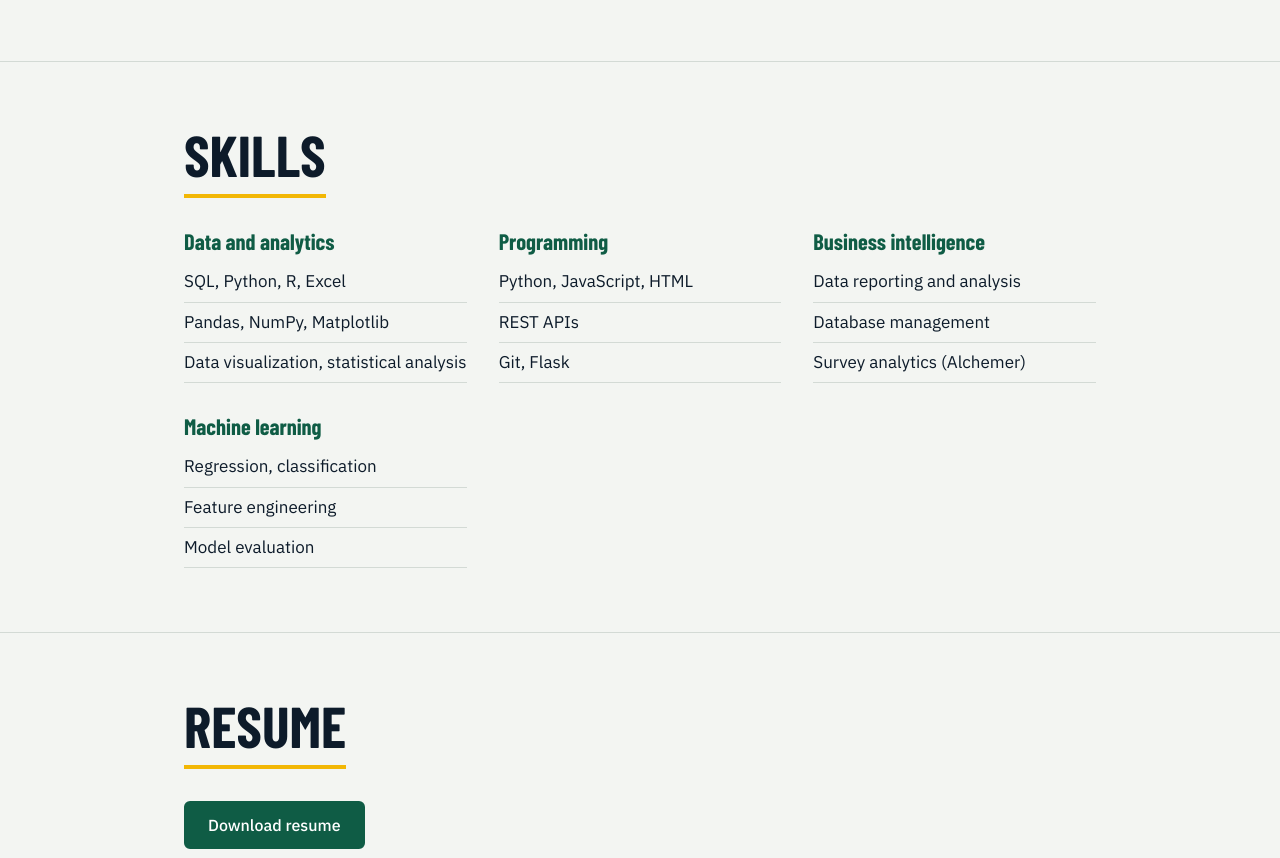
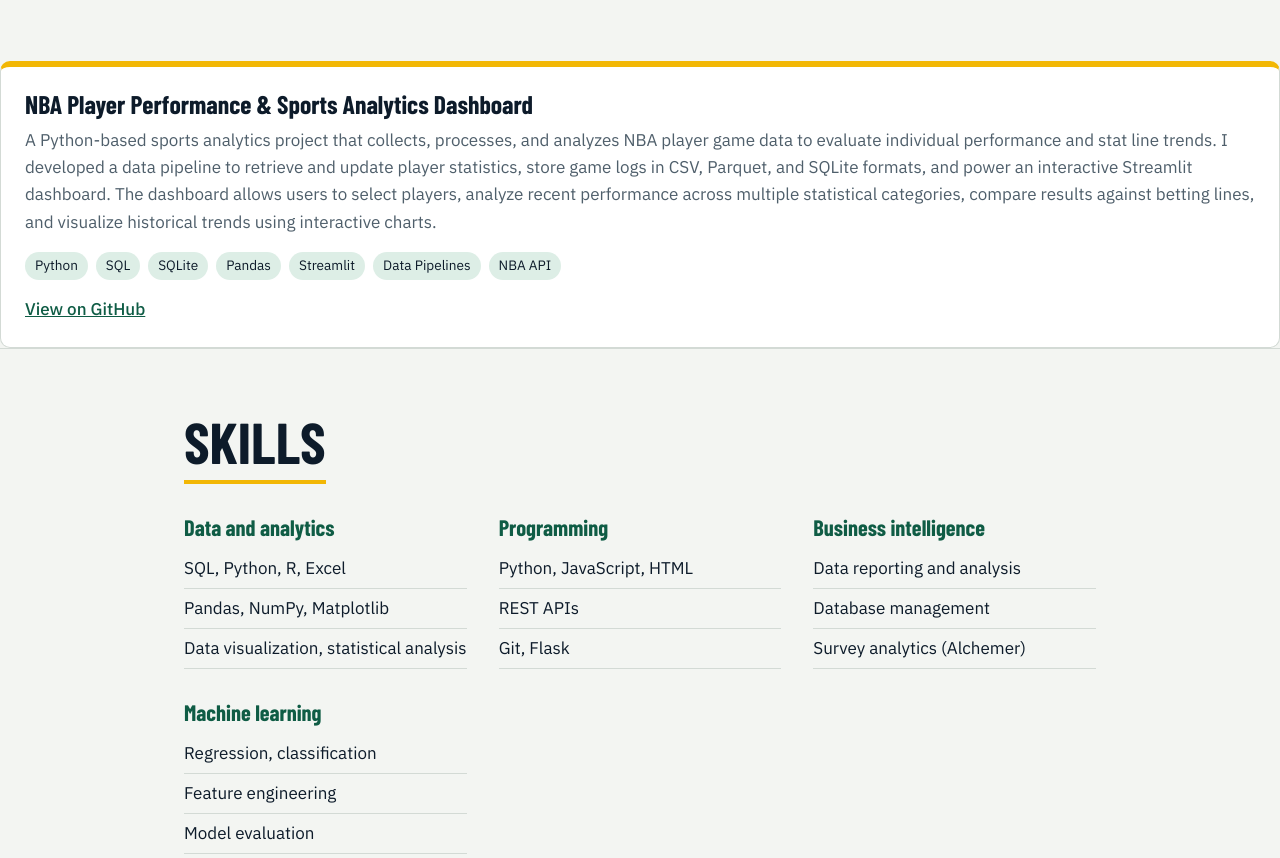
Before and after one commit to kellerliptrap59/kellerliptrap.github.io, a plain HTML site: page index.html in a window 1280 px wide. Shown: the part 2721-3579 px from the top of the page. Drawn offline with nearby package versions, Linux system fonts and the light colour scheme; a web font is replaced by a local one.

Commit message:
Add NBA Player Performance Analytics project details
Added an article section detailing an NBA player performance and sports analytics dashboard project, including project description and technologies used.

```diff
--- a/index.html
+++ b/index.html
@@ -204,6 +204,21 @@ section>.wrap>h2{font-size:clamp(2.4rem,6vw,3.6rem);font-weight:700;margin-botto
   </div>
 </section>
 
+<article class="card">
+    <h3>NBA Player Performance &amp; Sports Analytics Dashboard</h3>
+    <p>A Python-based sports analytics project that collects, processes, and analyzes NBA player game data to evaluate individual performance and stat line trends. I developed a data pipeline to retrieve and update player statistics, store game logs in CSV, Parquet, and SQLite formats, and power an interactive Streamlit dashboard. The dashboard allows users to select players, analyze recent performance across multiple statistical categories, compare results against betting lines, and visualize historical trends using interactive charts.</p>
+    <ul class="tags">
+        <li>Python</li>
+        <li>SQL</li>
+        <li>SQLite</li>
+        <li>Pandas</li>
+        <li>Streamlit</li>
+        <li>Data Pipelines</li>
+        <li>NBA API</li>
+    </ul>
+    <a href="https://github.com/kellerliptrap59/analytics-dashboard">View on GitHub</a>
+</article>
+
 <section id="skills">
   <div class="wrap">
     <h2>Skills</h2>
```
